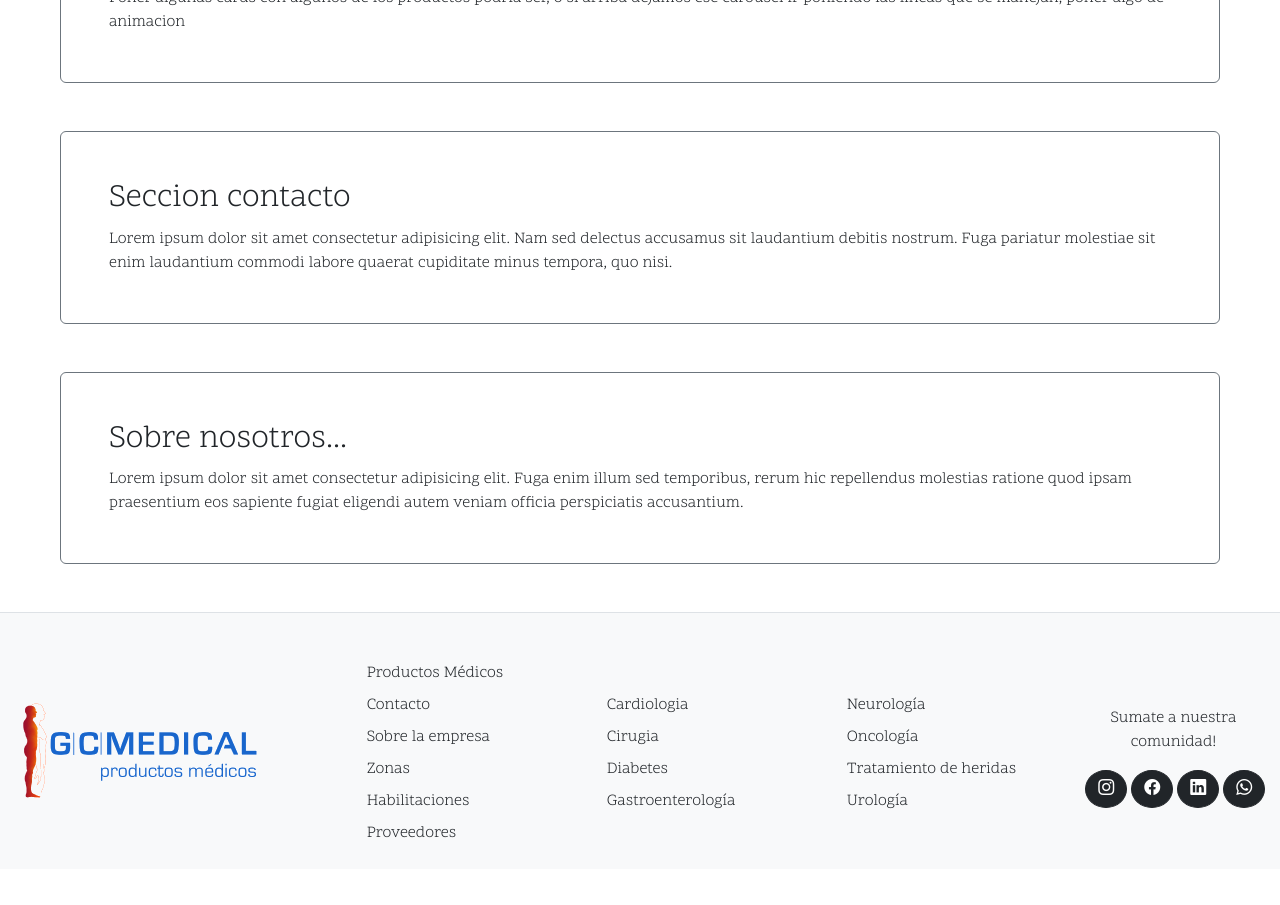
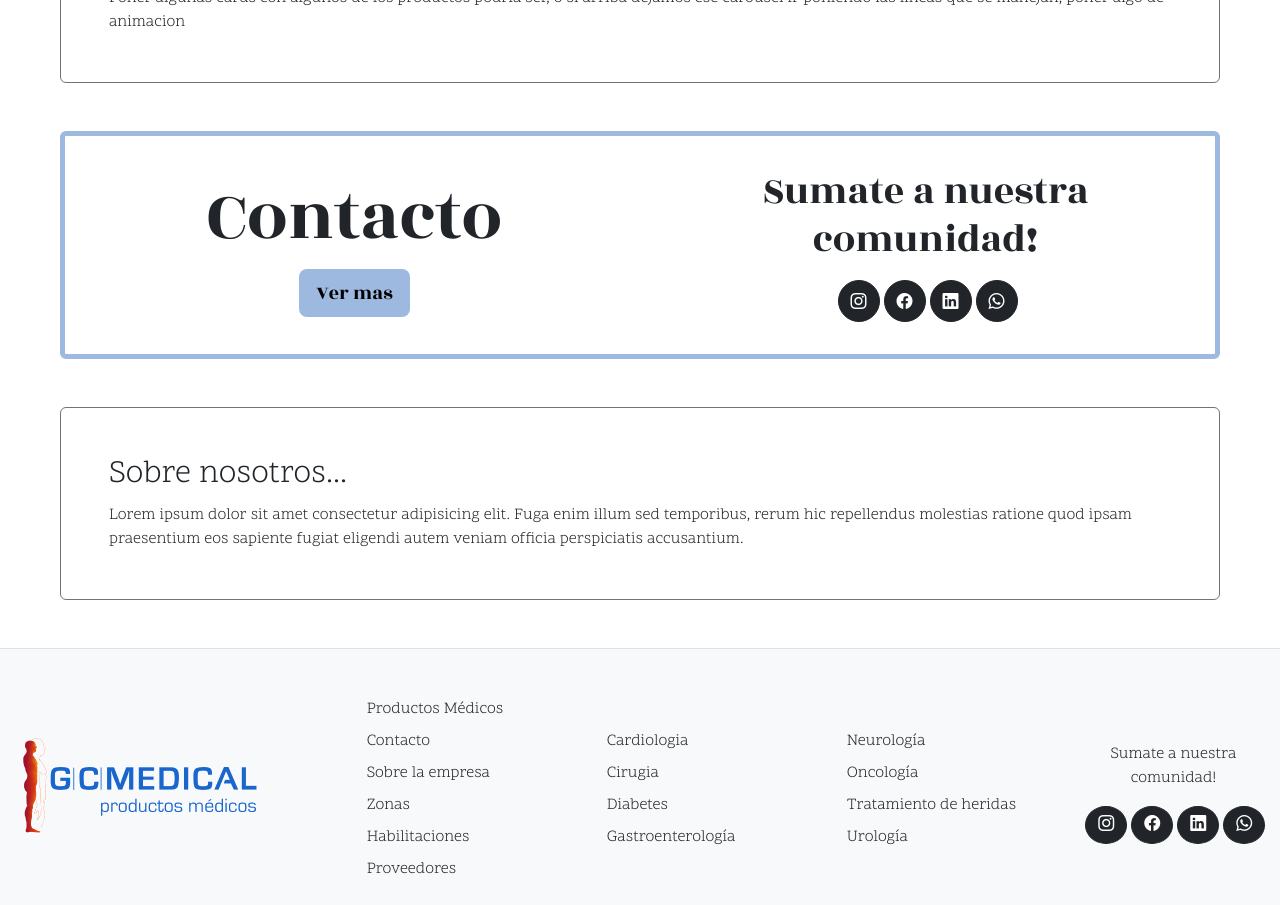
Before and after one commit to florencianionquepan/gc-medical, a React (Vite) app: page / in a window 1280 px wide. Shown: the part 800-1705 px from the top of the page. Before the commit the page ends 1669 px from the top, so only its background shows below. Built offline with nearby package versions, Linux system fonts and the light colour scheme.

Commit message:
Update ContactSection.jsx

```diff
--- a/src/home/ContactSection.jsx
+++ b/src/home/ContactSection.jsx
@@ -1,13 +1,16 @@
-import React from 'react'
+import { ComunidadComponent } from "../assets/ComunidadComponent"
 
 export const ContactSection = () => {
   return (
     <>
-        <div className='p-5 m-5 border border-secondary rounded'>
-            <h2> Seccion contacto </h2>
-            <div className='row'>
-                <div className='col-12'>
-                Lorem ipsum dolor sit amet consectetur adipisicing elit. Nam sed delectus accusamus sit laudantium debitis nostrum. Fuga pariatur molestiae sit enim laudantium commodi labore quaerat cupiditate minus tempora, quo nisi.
+        <div className='p-3 m-5 border border-gris border-5 rounded rozha-one'>
+            <div className='row align-items-center'>
+                <div className='col-12 col-md-6 text-center my-3'>
+                  <h1 className="display-2"> Contacto </h1>
+                  <a className="btn btn-gris btn-lg">Ver mas</a>
+                </div>
+                <div className='col-12 col-md-6 display-6 my-3'>
+                  <ComunidadComponent/>
                 </div>
             </div>
         </div>
```
